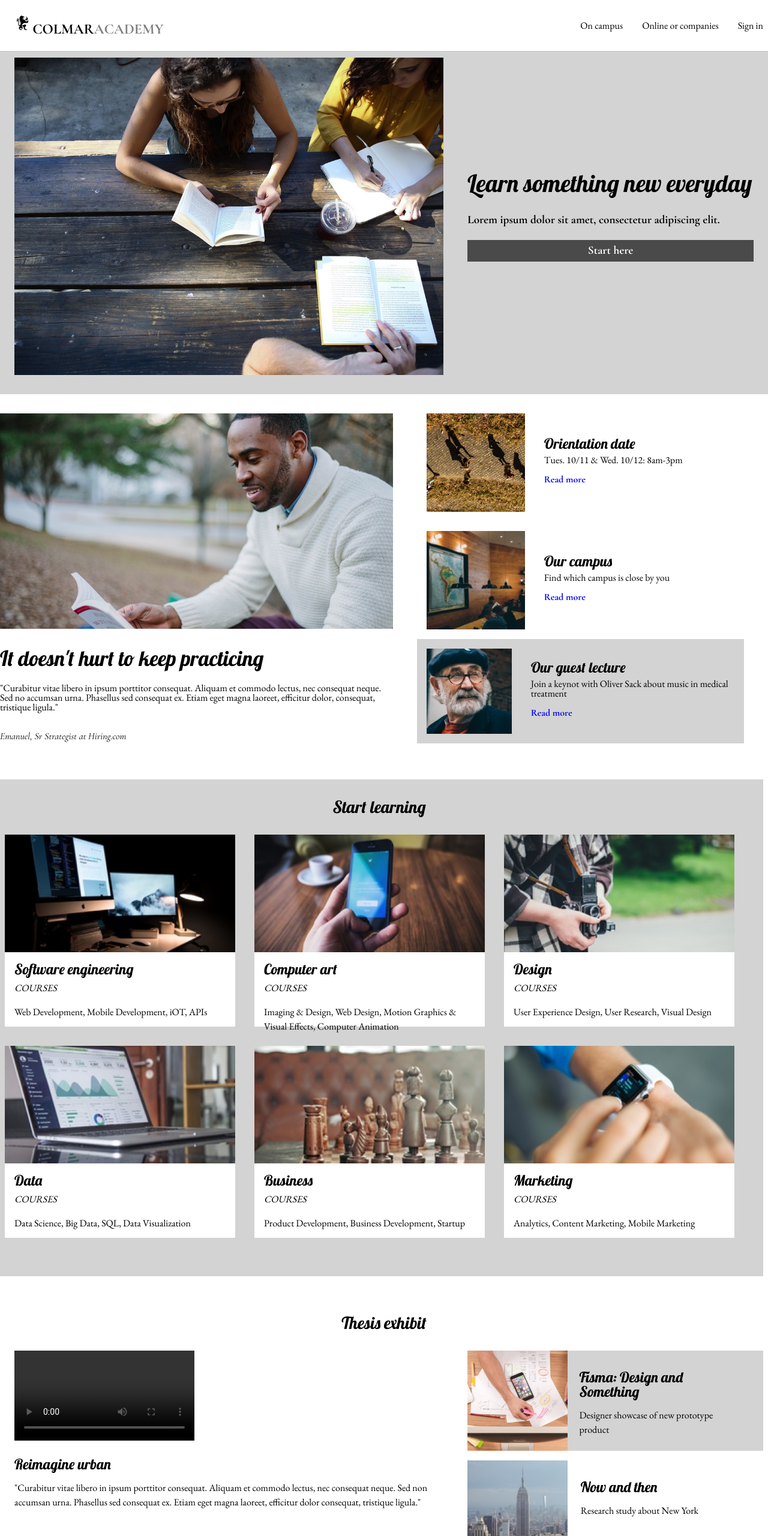
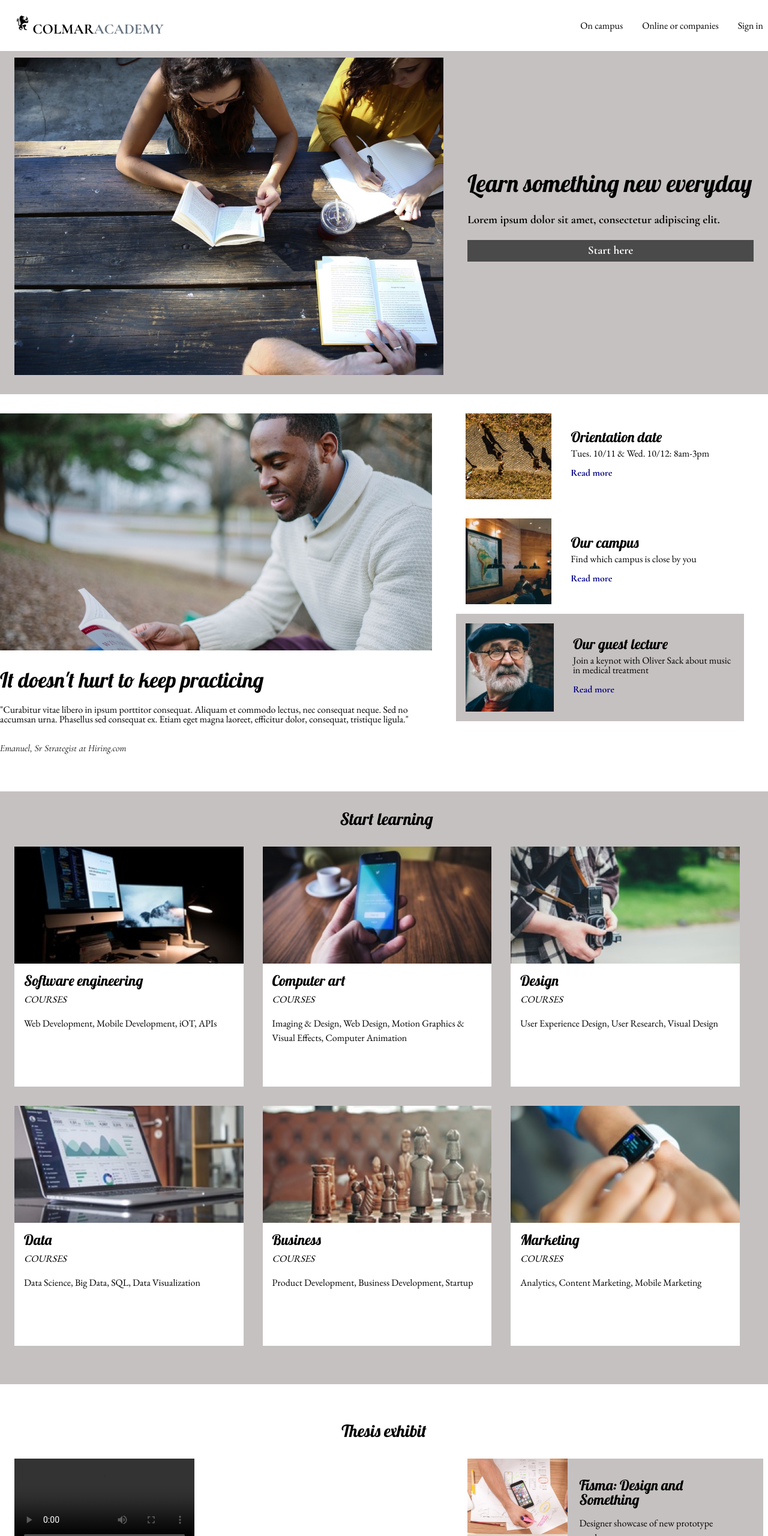
Before and after one commit to angela-vent/colmaracademy, a plain HTML site: page index.html in a window 1280 px wide. Shown: the top 2560 px of the page at 60% size. Drawn offline with nearby package versions, Linux system fonts and the light colour scheme; grey boxes are pictures that could not be loaded.

Commit message:
Commit number 1.5. Ready to send.

```diff
--- a/index.html
+++ b/index.html
@@ -80,7 +80,7 @@
           <div class='content'>
             <h4>Orientation date</h4>
             <p>Tues. 10/11 & Wed. 10/12: 8am-3pm</p>
-            <p class='read'><a href='#'>Read more</a></p>
+            <p><a href='#'>Read more</a></p>
           </div>
 
         </div>
@@ -97,7 +97,7 @@
           <div class='content'>
             <h4>Our campus</h4>
             <p>Find which campus is close by you</p>
-            <p class='read'><a href='#'>Read more</a></p>
+            <p><a href='#'>Read more</a></p>
           </div>
 
         </div>
@@ -114,7 +114,7 @@
           <div class='content'>
             <h4>Our guest lecture</h4>
             <p>Join a keynot with Oliver Sack about music in medical treatment</p>
-            <p class='read'><a href='#'>Read more</a></p>
+            <p><a href='#'>Read more</a></p>
           </div>
 
         </div>
--- a/resources/css/style.css
+++ b/resources/css/style.css
@@ -16,6 +16,15 @@ html{
 
 h4{
   font-family: 'Lobster', Serif;
+  font-size: 1.5rem;
+}
+
+a{
+  transition-property: font-size;
+  transition-duration: 0.75s;
+}
+
+a:hover{
   font-size: 1.5rem;
 }
 
@@ -45,7 +54,7 @@ header .logo strong{
 
 header .logo span{
   font-family: 'Cormorant Garamond', serif;
-  color: grey;
+  color: #667380;
 }
 
 header nav ul {
@@ -92,7 +101,7 @@ header .mobile {
   display: flex;
   align-items: center;
   justify-content: center;
-  background-color: lightgrey;
+  background-color: #c6c1c1;
   padding: 2.0rem 1.5rem;
 }
 .banner .image-container{
@@ -158,12 +167,8 @@ header .mobile {
     background-color: gray;
     color: white;
     text-align: center;
+    margin-right: 2rem;
   }
-
-  /*.banner .button a{
-    margin-top: -1.5rem;
-    margin-bottom: -1.5rem;
-  }*/
 
 }
 
@@ -181,7 +186,6 @@ header .mobile {
 
 .info .main .image-container{
   width: 100%;
-  /*height: auto;*/
   overflow: hidden;
 }
 
@@ -210,8 +214,7 @@ header .mobile {
 .info .right-column{
   display: flex;
   flex-direction: column;
-  width: 50%; /*26.44rem*/
-  /*height: auto;*/
+  width: 40%;
   padding: 1.0rem 1.0rem;
 }
 
@@ -230,25 +233,8 @@ header .mobile {
   padding: 1.0rem;
 }
 
-.info .right-column .right-item:last-child{
-  background-color: lightgrey;
-  padding-left: 1rem;
-}
-
-/*#lecture .image-container{
-  height: 100%;
-  overflow: hidden;
-}
-
-#lecture .image-container img{
-  max-height: 100%;
-  width: auto;
-  display: block;
-}*/
-
 .info .right-column .image-container{
   width: 32%;
-  /*height: ;*/
   overflow: hidden;
 }
 
@@ -258,8 +244,38 @@ header .mobile {
   display: block;
 }
 
+@media only screen and (max-width: 1000px){
+
+  #lecture .image-container{
+    height: 100%;
+    /*width: 60%;*/
+    overflow: visible;
+    flex-shrink: 0.2;
+  }
+
+  #lecture .image-container img{
+    /*max-width: 100%;
+    height: auto;*/
+    max-height: 100%;
+    width: auto;
+    display: block;
+  }
+
+}
+
+.info .right-column .right-item:last-child{
+  background-color: #c6c1c1;
+}
+
 .info .right-column .content{
   padding-left: 2.0rem;
+}
+
+#lecture .image-container{
+  /*height: 100%;*/
+  width: 35%;
+  overflow: visible;
+  flex-shrink: 0.2;
 }
 
 .info .right-column .content p{
@@ -267,10 +283,17 @@ header .mobile {
   padding-bottom: 0.5rem;
 }
 
-.info .right-column .content .read a{
+.info .right-column .content a{
   text-decoration: none;
-  color: blue;
+  color: navy;
   font-family: 'Cormorant Garamond', serif;
+  font-size: 1rem;
+  transition-property: font-size;
+  transition-duration: 0.75s;
+}
+
+.info .right-column .content a:hover{
+  font-size: 1.5rem;
 }
 
 @media only screen and (max-width: 760px){
@@ -317,9 +340,11 @@ header .mobile {
 /* -- COURSE -- */
 
 .course{
-  background-color: lightgrey;
+  background-color: #c6c1c1;
   margin: 2.0rem auto;
-  margin-left: -0.5rem;
+  /*margin-left: -0.5rem;*/
+  padding-left: 0.5rem;
+
 }
 
 .course h3{
@@ -338,7 +363,7 @@ header .mobile {
 
 .course .table .square{
   width: 30%;
-  height: 20rem;
+  height: 25rem;
   margin: 0rem 1rem 2rem 1rem;
   background-color: white;
 }
@@ -358,6 +383,7 @@ header .mobile {
 .course .table .square .content{
   text-align: left;
   padding: 1.0rem;
+  padding-bottom: 2.0rem;
 }
 
 .course .table .square .content p{
@@ -371,6 +397,21 @@ header .mobile {
   font-style: italic;
 }
 
+@media only screen and (max-width: 1000px){
+
+  .course{
+    margin: 1rem auto;
+    padding-left: 2rem;
+  }
+
+  .course .table .square{
+    width: 30%;
+    height: 20rem;
+    margin: 0rem 0.5rem 1rem 0.5rem;
+    background-color: white;
+  }
+
+}
 
 @media only screen and (max-width: 760px){
 
@@ -391,14 +432,17 @@ header .mobile {
   }
 
   .course .table .square{
-    width: 100%;
+    width: 100vw;
     height: 3.0rem;
-    background-color: lightgrey;
+    background-color: #c6c1c1;
     margin: 0.25rem 1.5rem;
+    margin-right: 2.0rem;
+    margin-left: -1.0rem;
   }
 
   .course .table .square .content{
     padding: 1.0rem;
+    margin-right: 2.0rem;
   }
 
 }
@@ -457,14 +501,13 @@ header .mobile {
 }
 
 .thesis .right-column .right-item:first-child{
-  background-color: lightgrey;
+  background-color: #c6c1c1;
 }
 
 .thesis .right-column .image-container{
   width: 35%;
   height: 100%;
   overflow: hidden;
-
 }
 
 .thesis .right-column .image-container img{
@@ -502,7 +545,7 @@ footer{
   display: flex;
   justify-content: space-between;
   padding: 1rem 1.5rem 3.0rem 1.5rem;
-  border-top: 0.1rem solid lightgrey;
+  border-top: 0.1rem solid #c6c1c1;
 }
 
 footer p{
```
